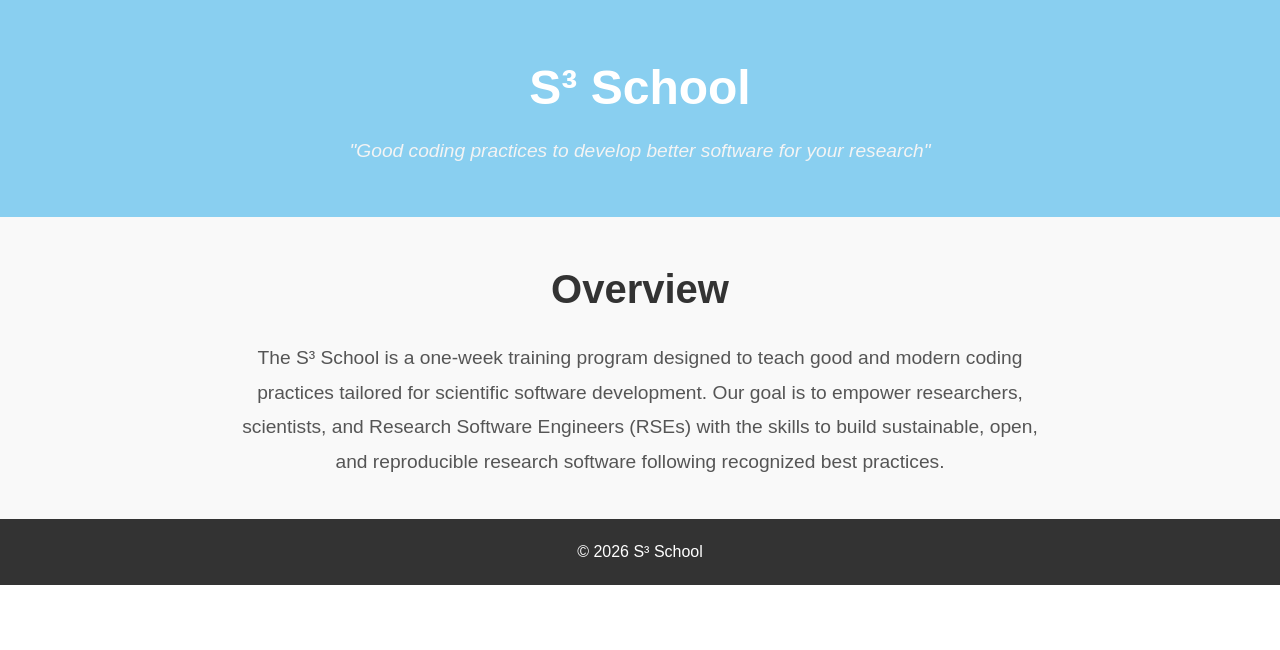
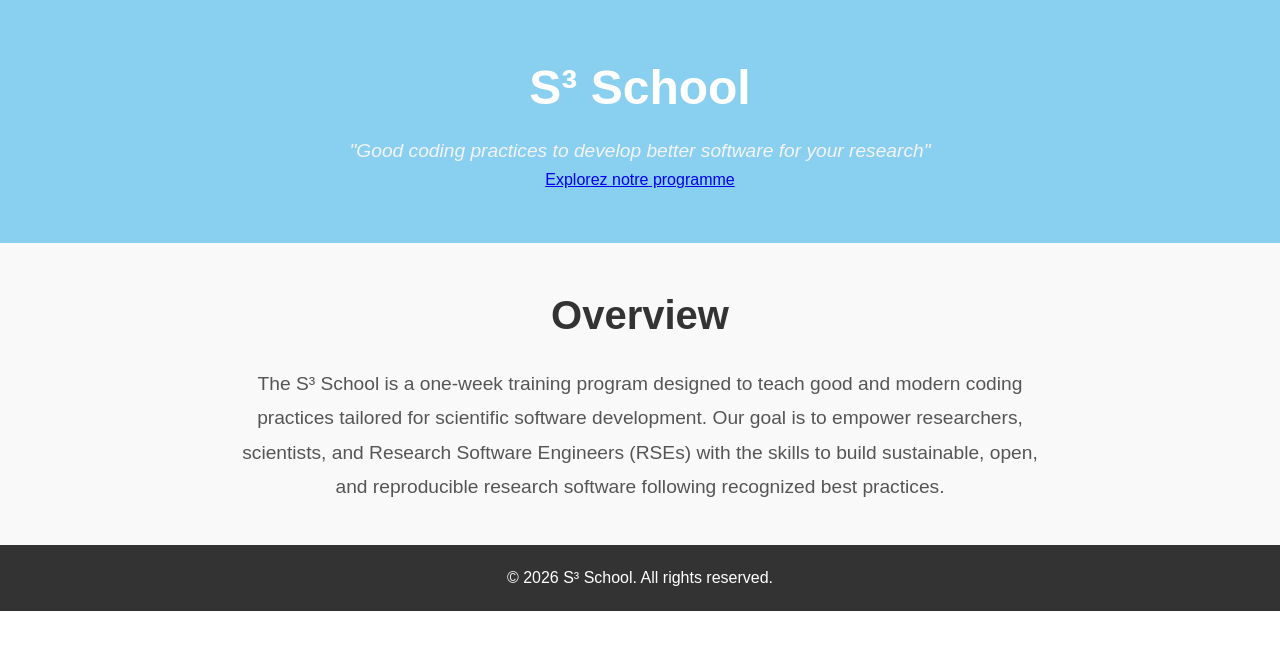
Before and after one commit to SSS2026/J2026, a plain HTML site: page index.html in a window 1280 px wide. Drawn offline with Linux system fonts and the light colour scheme.

Commit message:
Update index.html

```diff
--- a/index.html
+++ b/index.html
@@ -4,31 +4,35 @@
   <meta charset="UTF-8">
   <meta name="viewport" content="width=device-width, initial-scale=1.0">
   <title>S³ School - Sustainable Scientific Software School</title>
-  <link rel="stylesheet" href="style.css">
+  <link rel="stylesheet" href="style.css"> <!-- Lien vers ton fichier CSS -->
+  <link href="https://fonts.googleapis.com/css2?family=Roboto:wght@400;700&family=Montserrat:wght@500&display=swap" rel="stylesheet"> <!-- Google Fonts -->
 </head>
 <body>
-  <!-- En-tête -->
+  <!-- En-tête avec une image de fond -->
   <header>
-    <div class="container">
+    <div class="header-content">
       <h1>S³ School</h1>
       <p class="slogan">"Good coding practices to develop better software for your research"</p>
+      <a href="#overview" class="btn">Explorez notre programme</a>
     </div>
   </header>
 
   <!-- Section Overview -->
-  <section class="overview">
+  <section id="overview" class="overview">
     <div class="container">
       <h2>Overview</h2>
-      <p>
-        The S³ School is a one-week training program designed to teach good and modern coding practices tailored for scientific software development.
-        Our goal is to empower researchers, scientists, and Research Software Engineers (RSEs) with the skills to build sustainable, open, and reproducible research software following recognized best practices.
-      </p>
+      <div class="content">
+        <p>
+          The S³ School is a one-week training program designed to teach good and modern coding practices tailored for scientific software development.
+          Our goal is to empower researchers, scientists, and Research Software Engineers (RSEs) with the skills to build sustainable, open, and reproducible research software following recognized best practices.
+        </p>
+      </div>
     </div>
   </section>
 
   <!-- Footer -->
   <footer>
-    <p>&copy; 2026 S³ School</p>
+    <p>&copy; 2026 S³ School. All rights reserved.</p>
   </footer>
 </body>
 </html>
```
